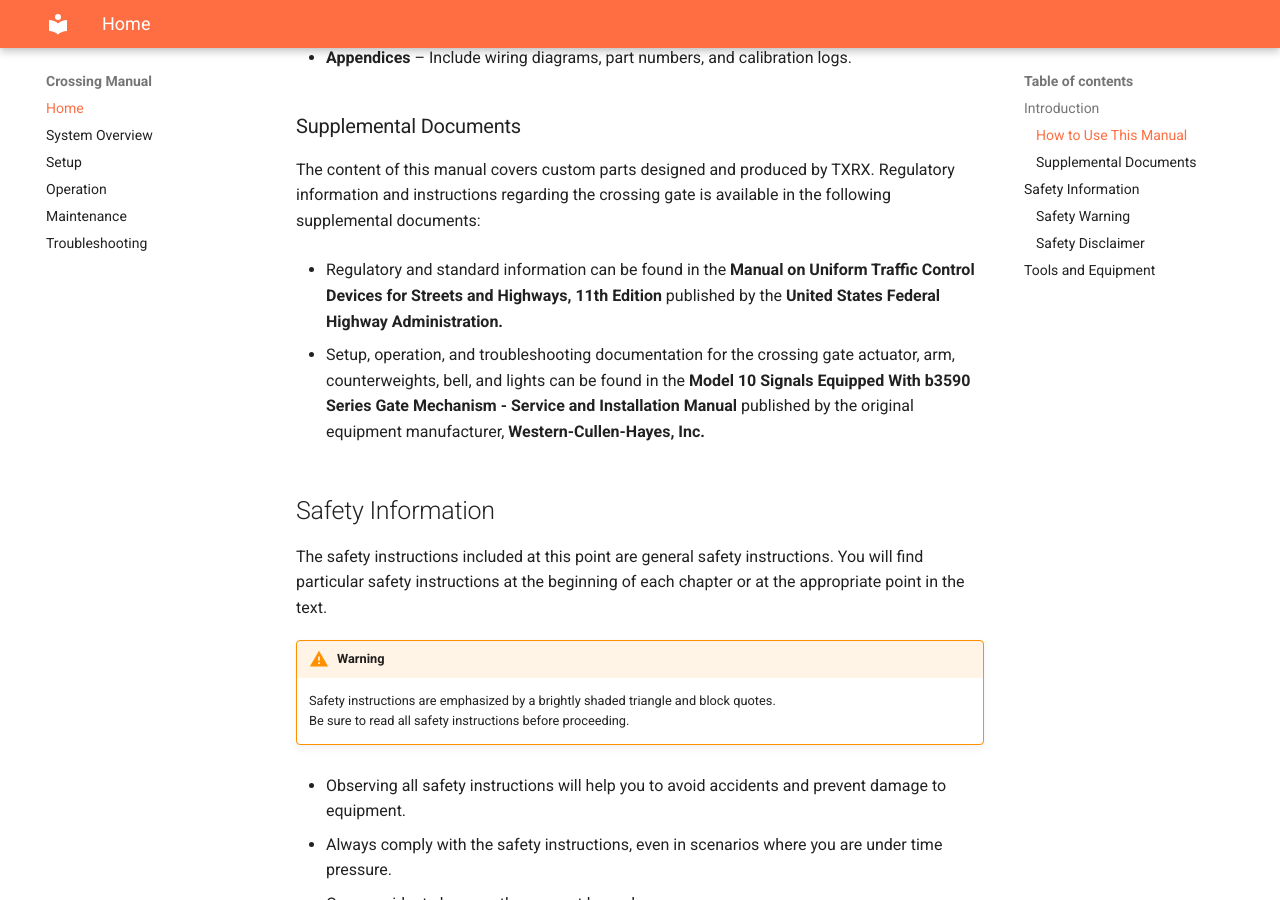
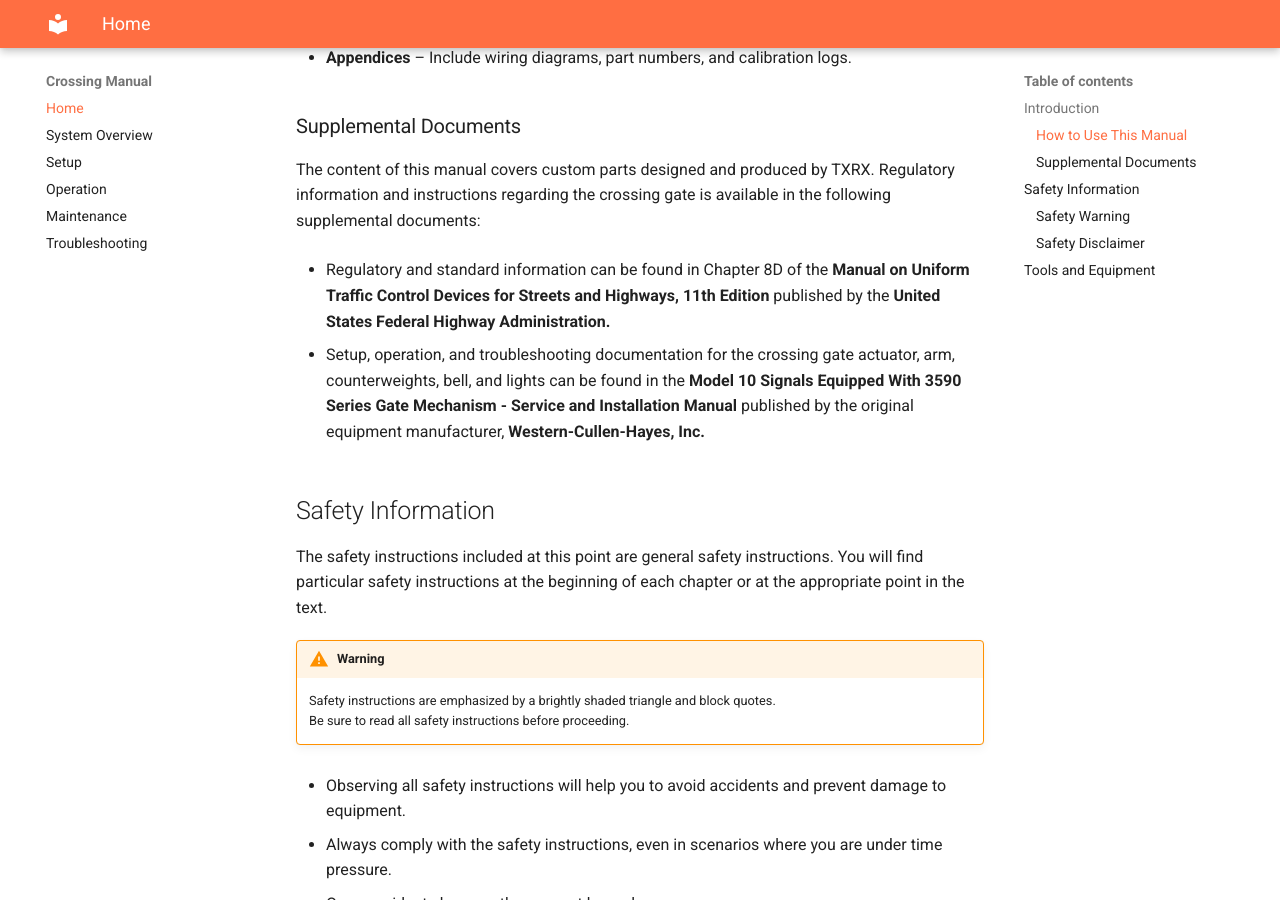
Before and after one commit to niell-ion/crossing-docs, an MkDocs documentation site: the page built from docs/index.md, in a window 1280 px wide and 900 px high, scrolled down 849 px. Built offline with MkDocs 1.6.1 and Material for MkDocs 9.7.7, drawn with Linux system fonts in a browser that asks for light colours.

Commit message:
Update index.md

```diff
--- a/docs/index.md
+++ b/docs/index.md
@@ -36,9 +36,9 @@
 
 The content of this manual covers custom parts designed and produced by TXRX. Regulatory information and instructions regarding the crossing gate is available in the following supplemental documents:
 
-* Regulatory and standard information can be found in the **Manual on Uniform Traffic Control Devices for Streets and Highways, 11th Edition** published by the **United States Federal Highway Administration.**
+* Regulatory and standard information can be found in Chapter 8D of the **Manual on Uniform Traffic Control Devices for Streets and Highways, 11th Edition** published by the **United States Federal Highway Administration.**
 
-* Setup, operation, and troubleshooting documentation for the crossing gate actuator, arm, counterweights, bell, and lights can be found in the **Model 10 Signals Equipped With b3590 Series Gate Mechanism - Service and Installation Manual** published by the original equipment manufacturer, **Western-Cullen-Hayes, Inc.**
+* Setup, operation, and troubleshooting documentation for the crossing gate actuator, arm, counterweights, bell, and lights can be found in the **Model 10 Signals Equipped With 3590 Series Gate Mechanism - Service and Installation Manual** published by the original equipment manufacturer, **Western-Cullen-Hayes, Inc.**
 
 
 
```
